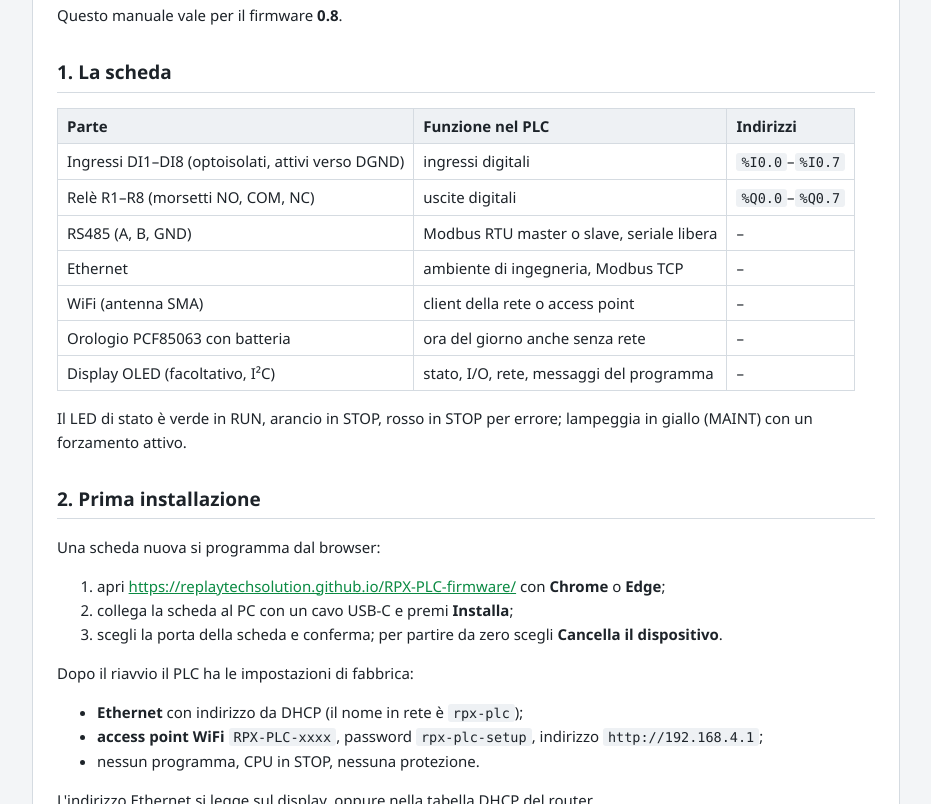
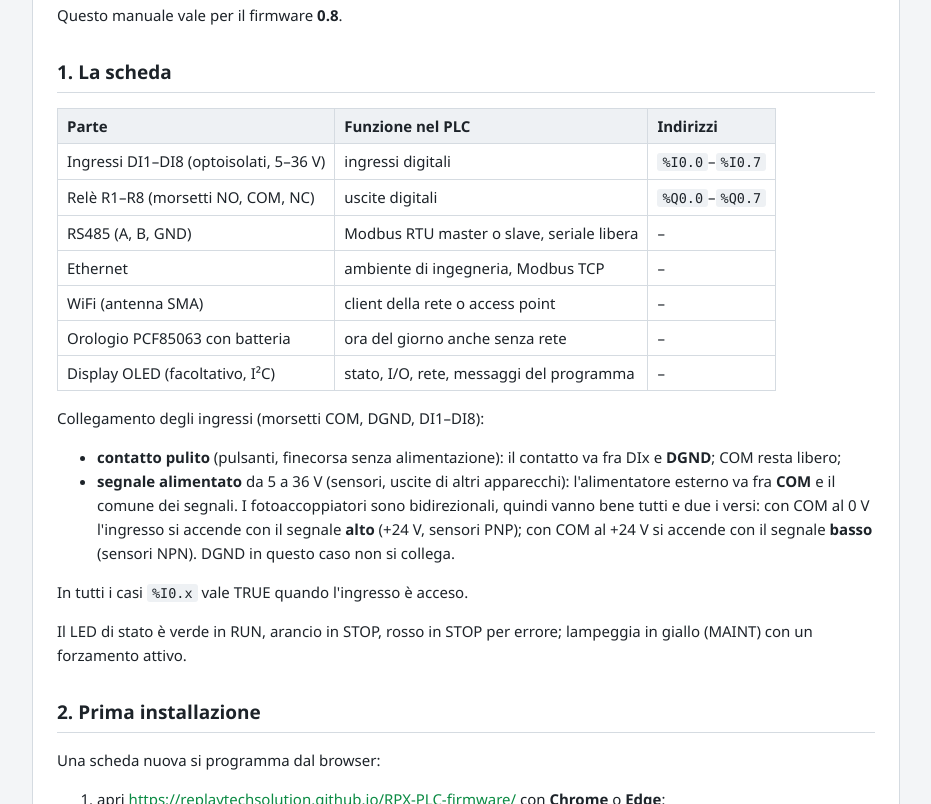
Before and after one commit to ReplayTechSolution/RPX-PLC-firmware, a plain HTML site: page manuale.html in a window 1280 px wide. Shown: the part 520-1324 px from the top of the page, without its empty margins (174-1105 px from the left). Drawn offline with Linux system fonts and the light colour scheme.

Commit message:
Manuale: collegamento degli ingressi (contatto pulito, segnale alto o basso)

```diff
--- a/manuale.html
+++ b/manuale.html
@@ -42,7 +42,7 @@
 </thead>
 <tbody>
 <tr>
-<td>Ingressi DI1–DI8 (optoisolati, attivi verso DGND)</td>
+<td>Ingressi DI1–DI8 (optoisolati, 5–36 V)</td>
 <td>ingressi digitali</td>
 <td><code>%I0.0</code>–<code>%I0.7</code></td>
 </tr>
@@ -78,6 +78,15 @@
 </tr>
 </tbody>
 </table>
+<p>Collegamento degli ingressi (morsetti COM, DGND, DI1–DI8):</p>
+<ul>
+<li><strong>contatto pulito</strong> (pulsanti, finecorsa senza alimentazione): il contatto va fra DIx e <strong>DGND</strong>; COM resta libero;</li>
+<li><strong>segnale alimentato</strong> da 5 a 36 V (sensori, uscite di altri apparecchi): l'alimentatore esterno va fra <strong>COM</strong> e il
+  comune dei segnali. I fotoaccoppiatori sono bidirezionali, quindi vanno bene tutti e due i versi: con COM al 0 V
+  l'ingresso si accende con il segnale <strong>alto</strong> (+24 V, sensori PNP); con COM al +24 V si accende con il segnale
+  <strong>basso</strong> (sensori NPN). DGND in questo caso non si collega.</li>
+</ul>
+<p>In tutti i casi <code>%I0.x</code> vale TRUE quando l'ingresso è acceso.</p>
 <p>Il LED di stato è verde in RUN, arancio in STOP, rosso in STOP per errore; lampeggia in giallo (MAINT) con un
 forzamento attivo.</p>
 <h2 id="2-prima-installazione">2. Prima installazione</h2>
```
